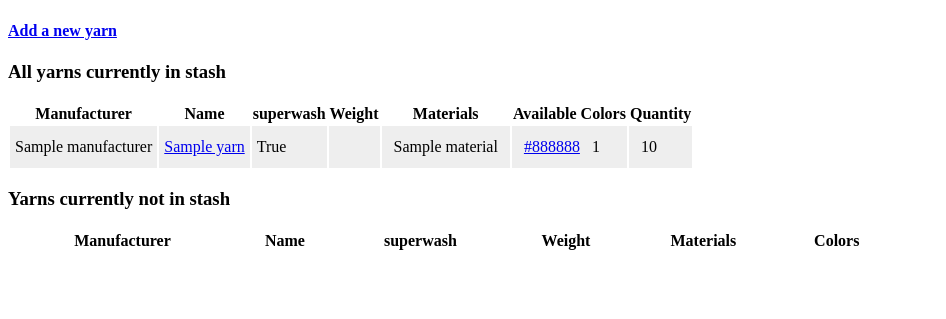
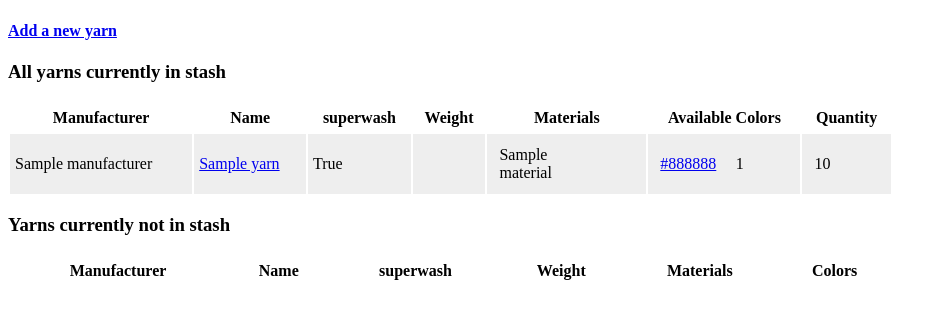
Before and after one commit to lhannig/wooly-mammoth, a Django app: page /strick/yarns in a window 1280 px wide. Shown: the part 180-499 px from the top of the page, without its empty margins (0-946 px from the left). Run offline with Django 3.2, Linux system fonts and the light colour scheme; tables that the repository leaves empty hold one stand-in row (values such as "Sample post"); lists and menus that the app fills with data are empty.

Commit message:
some little css changes

```diff
--- a/stricken/strick/static/strick/style.css
+++ b/stricken/strick/static/strick/style.css
@@ -1,23 +1,23 @@
-.tabs tr:nth-child(even) {
+table tr:nth-child(even) {
     background-color: #eee;
 }
 
-.tabs tr:nth-child(odd) {
+table tr:nth-child(odd) {
     background-color: #fff;
 }
 
-.tabs tr:nth-child(even) table td {
+table tr:nth-child(even) table td {
     background-color: #eee;
 }
 
-.tabs tr:nth-child(odd) table td {
+table tr:nth-child(odd) table td {
     background-color: #fff;
 }
 
 
-.tabs td {padding: 5px;}
+table td,th {padding: 5px;}
 
-.tabs {style="width:70%"}
+table {width:70%}
 
 input {margin: 5px}
 label {margin: 5px}
--- a/stricken/strick/templates/strick/yarns.html
+++ b/stricken/strick/templates/strick/yarns.html
@@ -4,7 +4,7 @@
 <a href="{% url 'add_yarn' %}"><h4>Add a new yarn</h4></a>
 
 <h3>All yarns currently in stash</h3>
-<table class='tabs' id='tab1' >
+<table class='tabs' >
   <tr>
       <th>Manufacturer</th>
       <th>Name</th>
@@ -53,7 +53,7 @@
 </table>
 
 <h3>Yarns currently not in stash</h3>
-<table class='tabs'  style="width:70%">
+<table class='tabs' >
   <tr>
       <th>Manufacturer</th>
       <th>Name</th>
```
